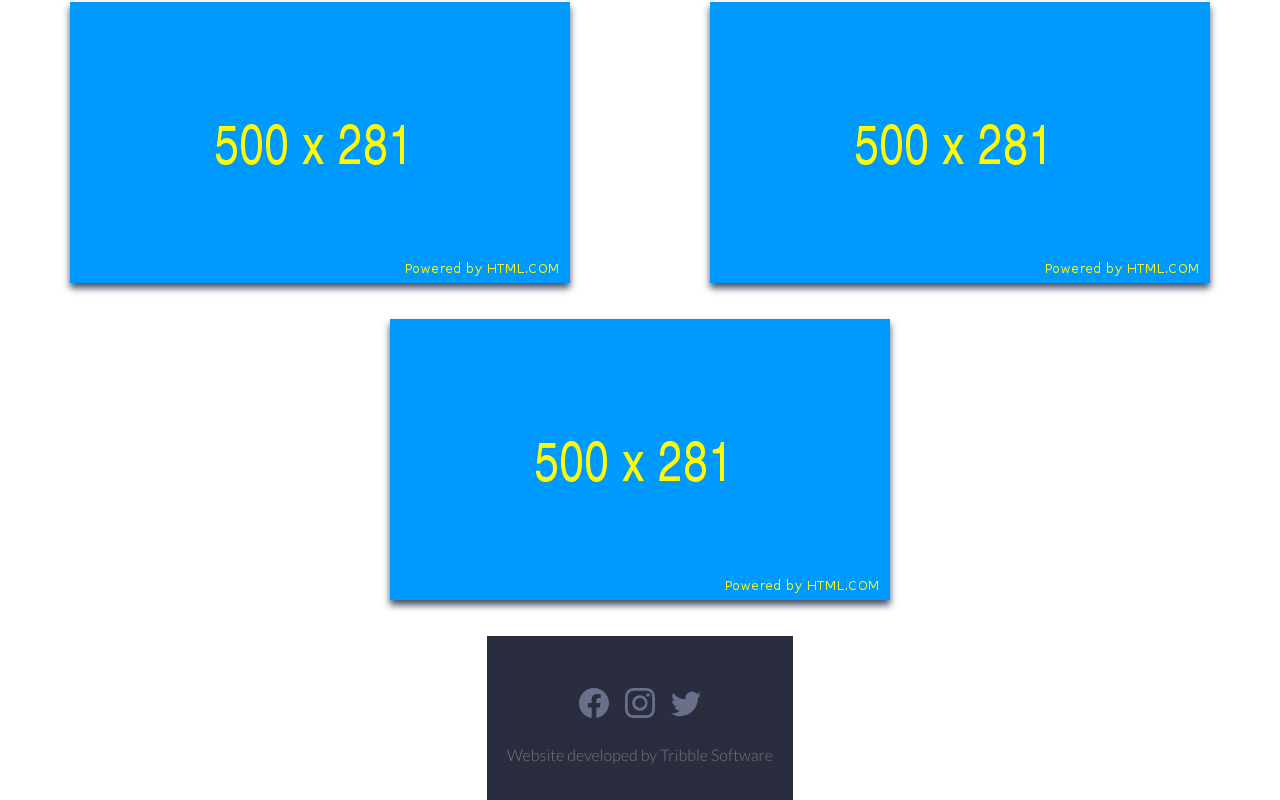
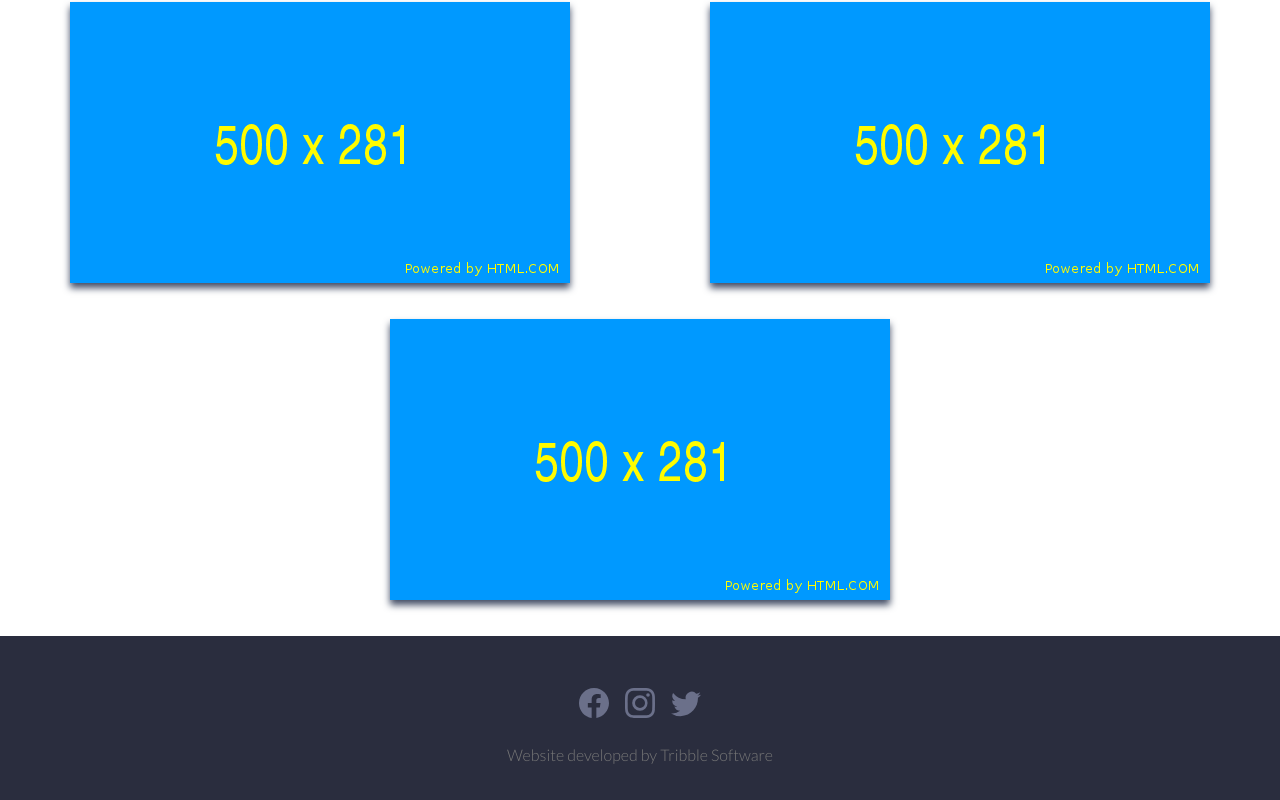
Before and after one commit to RandallBG/TribbleSoftwareWebsite, a React (Create React App) app: page /projects in a window 1280 px wide. Shown: the part 1365-2165 px from the top of the page. Built offline with nearby package versions, Linux system fonts and the light colour scheme.

Commit message:
added footer to app.js and removed from each seperate page

```diff
--- a/src/App.js
+++ b/src/App.js
@@ -5,6 +5,7 @@ import Home from "./components/Home/Home";
 import About from "./components/About/About";
 import Projects from "./components/Projects/Projects";
 import Contact from "./components/Contact/Contact";
+import Footer from "./components/modules/Footer/Footer";
 import "./App.css";
 
 function App() {
@@ -20,6 +21,7 @@ function App() {
           <Route path="/contact" element={<Contact />} />
         </Routes>
       </div>
+      <Footer />
     </BrowserRouter>
   );
 }
--- a/src/components/About/About.js
+++ b/src/components/About/About.js
@@ -1,4 +1,3 @@
-import Footer from "../modules/Footer/Footer";
 
 const About = () => {
   return (
@@ -13,7 +12,6 @@ const About = () => {
           Lorem ipsum dolor sit amet consectetur adipisicing elit. Quisquam
         </p>
       </div>
-      <Footer />
     </div>
 
 
--- a/src/components/Contact/Contact.js
+++ b/src/components/Contact/Contact.js
@@ -1,4 +1,4 @@
-import Footer from "../modules/Footer/Footer";
+
 
 const Contact = () => {
   return (
@@ -6,7 +6,7 @@ const Contact = () => {
     <div>
       <h1>Contact Us</h1>
     </div>
-    <Footer />
+
     </div>
 
   );
--- a/src/components/Home/Home.js
+++ b/src/components/Home/Home.js
@@ -1,7 +1,6 @@
 import React from "react";
 import "./Home.css";
 import laptop from "./Laptop.jpg";
-import Footer from "../modules/Footer/Footer";
 
 const Home = () => {
   return (
@@ -68,7 +67,6 @@ const Home = () => {
           <h2>PICTURE</h2>
         </div>
       </div>
-      <Footer />
     </div>
   );
 };
--- a/src/components/Projects/Projects.js
+++ b/src/components/Projects/Projects.js
@@ -2,7 +2,6 @@ import "./Projects.css";
 import placeholder from "./placeholder500x281.png";
 import auJus from "./Aujus.jpeg";
 import randallPortfolio from "./RandallsPortfolio.jpeg";
-import Footer from "../modules/Footer/Footer";
 
 const Projects = () => {
   return (
@@ -52,7 +51,6 @@ const Projects = () => {
           </div>
         </div>
       </div>
-      <Footer />
     </div>
   );
 };
```
